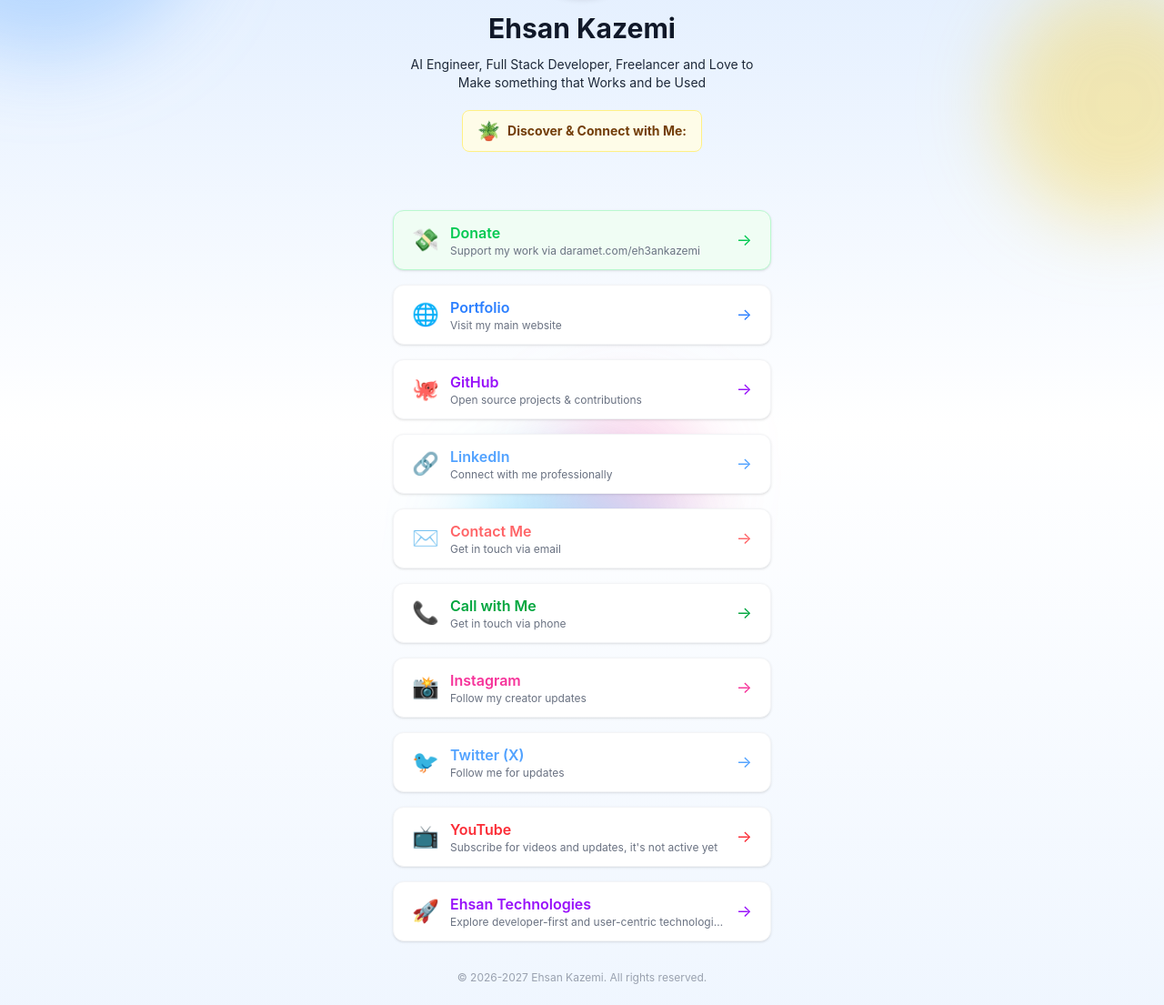
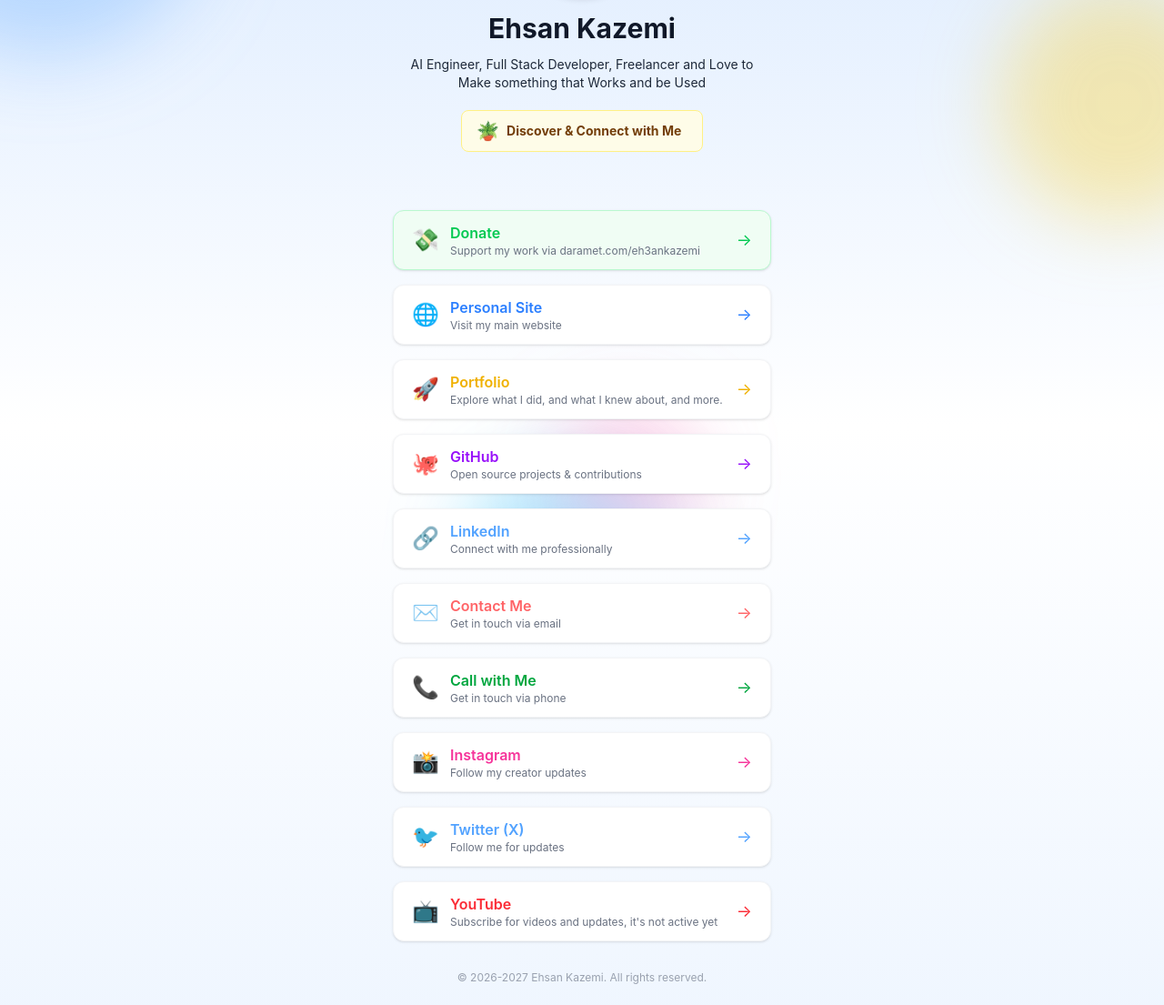
Before and after one commit to eh3ankazemi/linkstack, a website built with Vite: page index.html in a window 1280 px wide. Shown: the part 195-1300 px from the top of the page at 91% size. Built offline with nearby package versions, Linux system fonts and the light colour scheme.

Commit message:
add robots.txt and change link

```diff
--- a/index.html
+++ b/index.html
@@ -40,7 +40,7 @@
   <meta name="apple-mobile-web-app-status-bar-style" content="default" />
   <meta name="apple-mobile-web-app-title" content="Ehsan Kazemi | All My Links" />
   <meta name="format-detection" content="email=no" />
-  <meta name="email" content="mail.ehsan-kazemi.ir" />
+  <meta name="email" content="eh3ankazemii@gmail.com" />
   <meta name="application-name" content="Ehsan Kazemi | All My Links" />
   <meta name="msapplication-TileColor" content="#3B82F6" />
   <meta name="msapplication-TileImage" content="https://avatars.githubusercontent.com/u/101516269?v=4" />
@@ -148,7 +148,7 @@
     </header>
     <!-- Highlight/intro section -->
     <section class="bg-yellow-50 border border-yellow-200 text-yellow-900 px-4 py-2 rounded-lg mt-5 text-center text-sm flex items-center gap-2 max-w-full responsive-text" aria-label="Discover and Connect">
-      <span class="text-xl">🪴</span><span><b>Discover & Connect with Me:</b><br></span>
+      <span class="text-xl">🪴</span><span><b>Discover & Connect with Me &nbsp;</b><br></span>
     </section>
     <!-- Links container: links are injected here -->
     <nav class="w-full flex flex-col gap-4 mt-8 z-10" id="links-container" aria-label="All My Links">
--- /dev/null
+++ b/robots.txt
@@ -0,0 +1,2 @@
+# https://www.robotstxt.org/robotstxt.html
+User-agent: *
--- a/src/links.ts
+++ b/src/links.ts
@@ -32,10 +32,20 @@
   {
     href: "https://ehsan-kazemi.ir",
     icon: "🌐",
-    name: "Portfolio",
+    name: "Personal Site",
     description: "Visit my main website",
     colorClass: "bg-white border-gray-100 text-blue-500",
     hoverClass: "hover:border-blue-500 group-hover:text-blue-700",
+    delay: `${(time += 0.15)}s`,
+  },
+  {
+    href: "https://portfolio.ehsan-kazemi.ir/",
+    icon: "🚀",
+    name: "Portfolio",
+    description:
+      "Explore what I did, and what I knew about, and more.",
+    colorClass: "bg-white border-gray-100 text-yellow-500",
+    hoverClass: "hover:border-yellow-500 group-hover:text-amber-800",
     delay: `${(time += 0.15)}s`,
   },
   {
@@ -137,14 +147,4 @@
     hoverClass: "hover:border-red-500 group-hover:text-red-600",
     delay: `${(time += 0.15)}s`,
   },
-  {
-    href: "https://portfolio.ehsan-kazemi.ir/",
-    icon: "🚀",
-    name: "Ehsan Technologies",
-    description:
-      "Explore developer-first and user-centric technologies, next-generation solutions, and more.",
-    colorClass: "bg-white border-gray-100 text-purple-600",
-    hoverClass: "hover:border-purple-600 group-hover:text-purple-800",
-    delay: `${(time += 0.15)}s`,
-  },
 ];
```
